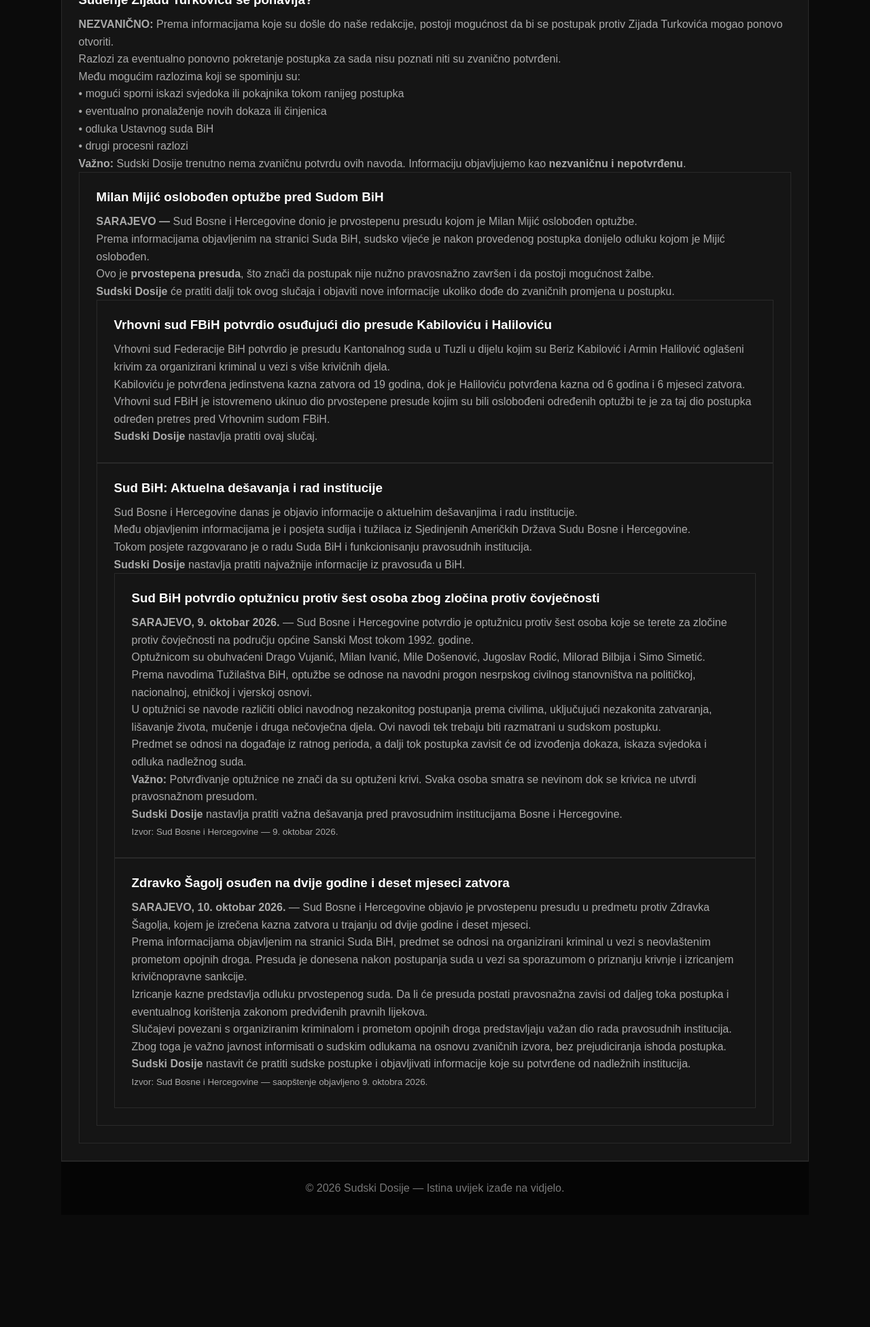
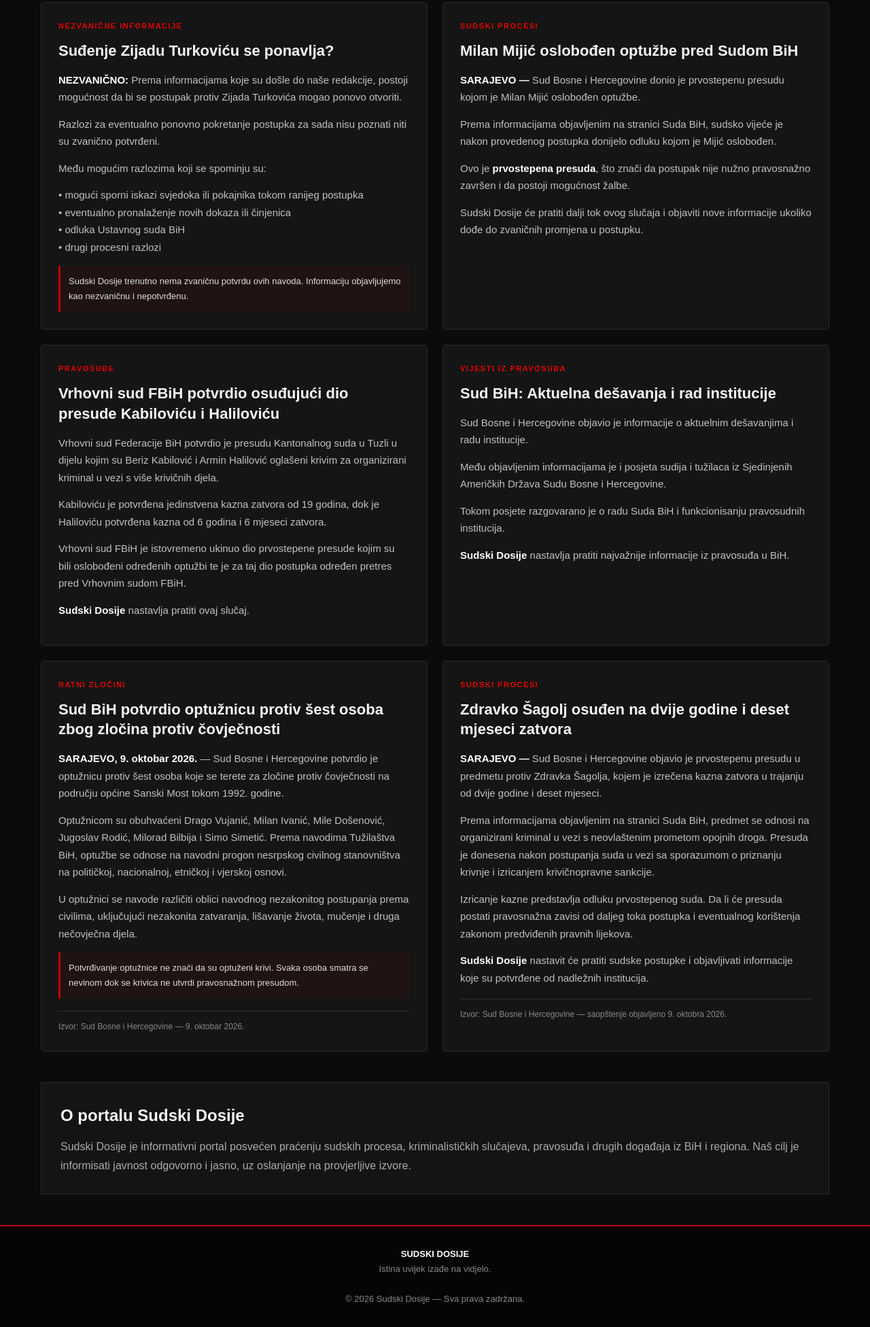
Before and after one commit to SudskiDosije/SudskiDosije.github.io, a plain HTML site: page index.html in a window 1280 px wide. Shown: the part 681-2633 px from the top of the page at 68% size. Before the commit the page ends 2518 px from the top, so only its background shows below. Drawn offline with Linux system fonts and the light colour scheme.

Commit message:
Refactor index.html for improved layout and styling
Updated the HTML structure and styling for better readability and organization, including changes to the header, navigation, hero section, and main content.

```diff
--- a/index.html
+++ b/index.html
@@ -3,7 +3,7 @@
 <head>
 <meta charset="UTF-8">
 <meta name="viewport" content="width=device-width, initial-scale=1.0">
-    <title>Sudski Dosije</title>
+<title>Sudski Dosije | Vijesti i sudski procesi</title>
 
 <style>
 * {
@@ -14,22 +14,30 @@
 
 body {
     font-family: Arial, sans-serif;
-            background: #0b0b0b;
-            color: white;
+    background: #0b0b0d;
+    color: #f5f5f5;
+    line-height: 1.7;
 }
 
 header {
     background: #111;
     border-bottom: 3px solid #c40000;
-            padding: 20px 7%;
+}
+
+.top {
+    max-width: 1200px;
+    margin: auto;
+    padding: 24px 20px;
     display: flex;
+    justify-content: space-between;
     align-items: center;
-            justify-content: space-between;
+    flex-wrap: wrap;
+    gap: 20px;
 }
 
 .logo {
     font-size: 30px;
-            font-weight: bold;
+    font-weight: 900;
     letter-spacing: 2px;
 }
 
@@ -37,30 +45,62 @@
     color: #d00000;
 }
 
+.tagline {
+    color: #999;
+    font-size: 12px;
+    letter-spacing: 2px;
+}
+
+nav {
+    background: #191919;
+    border-top: 1px solid #292929;
+}
+
+.nav-inner {
+    max-width: 1200px;
+    margin: auto;
+    padding: 13px 20px;
+    display: flex;
+    gap: 30px;
+    flex-wrap: wrap;
+}
+
 nav a {
-            color: white;
+    color: #ddd;
     text-decoration: none;
-            margin-left: 25px;
+    font-size: 14px;
     font-weight: bold;
 }
 
 nav a:hover {
-            color: #d00000;
+    color: #e00000;
 }
 
 .hero {
-            min-height: 420px;
-            padding: 90px 7%;
-            display: flex;
-            align-items: center;
-            background:
-                linear-gradient(rgba(0,0,0,.75), rgba(0,0,0,.9)),
-                #191919;
+    background: linear-gradient(110deg, #171717, #090909);
+    border-bottom: 1px solid #292929;
+    padding: 65px 20px;
+}
+
+.hero-inner {
+    max-width: 1200px;
+    margin: auto;
+}
+
+.label {
+    display: inline-block;
+    background: #c40000;
+    padding: 5px 12px;
+    font-size: 11px;
+    font-weight: bold;
+    letter-spacing: 1px;
+    margin-bottom: 18px;
 }
 
 .hero h1 {
-            font-size: 55px;
-            max-width: 750px;
+    font-size: clamp(35px, 6vw, 62px);
+    line-height: 1.12;
+    max-width: 850px;
     margin-bottom: 20px;
 }
 
@@ -69,78 +109,133 @@
 }
 
 .hero p {
-            font-size: 20px;
-            color: #ccc;
+    color: #bbb;
     max-width: 650px;
-            margin-bottom: 30px;
+    font-size: 17px;
 }
 
-        .button {
-            display: inline-block;
-            background: #c40000;
-            color: white;
-            padding: 14px 25px;
-            text-decoration: none;
-            font-weight: bold;
+.main {
+    max-width: 1200px;
+    margin: auto;
+    padding: 45px 20px;
 }
 
-        .section {
-            padding: 50px 7%;
+.section-title {
+    font-size: 27px;
+    border-left: 5px solid #c40000;
+    padding-left: 15px;
+    margin-bottom: 25px;
 }
 
-        .section h2 {
-            font-size: 32px;
-            border-left: 5px solid #c40000;
-            padding-left: 15px;
-            margin-bottom: 30px;
-        }
-
-        .cards {
+.news-grid {
     display: grid;
-            grid-template-columns: repeat(3, 1fr);
-            gap: 20px;
+    grid-template-columns: repeat(2, 1fr);
+    gap: 22px;
 }
 
 .card {
     background: #151515;
+    border: 1px solid #292929;
     padding: 25px;
+    border-radius: 5px;
+    transition: border-color .2s;
+}
+
+.card:hover {
+    border-color: #a90000;
+}
+
+.category {
+    color: #e00000;
+    font-size: 11px;
+    font-weight: bold;
+    letter-spacing: 1.5px;
+    text-transform: uppercase;
+    margin-bottom: 12px;
+}
+
+.card h2 {
+    font-size: 22px;
+    line-height: 1.35;
+    margin-bottom: 15px;
+}
+
+.card p {
+    color: #c0c0c0;
+    font-size: 15px;
+    margin-bottom: 14px;
+}
+
+.card strong {
+    color: #fff;
+}
+
+.source {
+    border-top: 1px solid #303030;
+    padding-top: 12px;
+    margin-top: 18px;
+    color: #888;
+    font-size: 12px;
+}
+
+.notice {
+    background: #201313;
+    border-left: 3px solid #c40000;
+    padding: 12px;
+    color: #ddd;
+    font-size: 13px;
+    margin-top: 15px;
+}
+
+.about {
+    margin-top: 45px;
+    background: #141414;
+    padding: 28px;
     border: 1px solid #292929;
 }
 
-        .card h3 {
+.about h2 {
     margin-bottom: 12px;
 }
 
-        .card p {
+.about p {
     color: #aaa;
-            line-height: 1.6;
 }
 
 footer {
     background: #050505;
+    border-top: 2px solid #c40000;
+    padding: 30px 20px;
     text-align: center;
-            padding: 30px;
-            color: #777;
-            border-top: 1px solid #222;
+    color: #888;
+    font-size: 13px;
 }
 
-        @media (max-width: 800px) {
-            header {
-                flex-direction: column;
-                gap: 20px;
+footer strong {
+    color: white;
 }
 
-            nav a {
-                margin: 0 7px;
-                font-size: 14px;
+@media(max-width: 750px) {
+    .top {
+        justify-content: center;
+        text-align: center;
     }
 
-            .hero h1 {
-                font-size: 38px;
+    .nav-inner {
+        justify-content: center;
+        gap: 15px;
     }
 
-            .cards {
+    .news-grid {
         grid-template-columns: 1fr;
+    }
+
+    .hero {
+        padding: 45px 20px;
+    }
+
+    .card {
+        padding: 20px;
     }
 }
 </style>
@@ -149,180 +244,250 @@
 <body>
 
 <header>
-    <div class="logo">
-        SUDSKI <span>DOSIJE</span>
+    <div class="top">
+        <div>
+            <div class="logo">SUDSKI <span>DOSIJE</span></div>
+            <div class="tagline">ISTINA UVIJEK IZAĐE NA VIDJELO</div>
+        </div>
     </div>
 
     <nav>
-        <a href="#">Početna</a>
-        <a href="#">Vijesti</a>
-        <a href="#">Sudski procesi</a>
-        <a href="#">Kriminal</a>
-        <a href="#">Zanimljivosti</a>
+        <div class="nav-inner">
+            <a href="#">POČETNA</a>
+            <a href="#najnovije">NAJNOVIJE VIJESTI</a>
+            <a href="#sudski-procesi">SUDSKI PROCESI</a>
+            <a href="#kriminal">KRIMINAL</a>
+            <a href="#o-nama">O NAMA</a>
+        </div>
     </nav>
 </header>
 
 <section class="hero">
-    <div>
-        <h1>ISTINA UVIJEK <span>IZAĐE NA VIDJELO</span></h1>
-
+    <div class="hero-inner">
+        <div class="label">INFORMATIVNI PORTAL</div>
+        <h1>ISTINA UVIJEK <span>IZAĐE NA VIDJELO.</span></h1>
         <p>
-            Najnovije vijesti, sudski procesi, kriminalistički slučajevi
-            i zanimljive priče iz BiH i regiona.
+            Pratimo sudske procese, kriminalističke slučajeve,
+            pravosuđe i najvažnije događaje iz Bosne i Hercegovine
+            i regiona.
         </p>
-
-        <a href="#najnovije" class="button">NAJNOVIJE VIJESTI</a>
     </div>
 </section>
 
-<section class="section" id="najnovije">
-    <h2>Najnovije objave</h2>
+<main class="main" id="najnovije">
 
-    <div class="card" style="grid-column: 1 / -1;">
+    <h2 class="section-title">Najnovije vijesti</h2>
 
-    <h3>Suđenje Zijadu Turkoviću se ponavlja?</h3>
+    <div class="news-grid">
+
+        <article class="card" id="kriminal">
+            <div class="category">Nezvanične informacije</div>
+            <h2>Suđenje Zijadu Turkoviću se ponavlja?</h2>
 
             <p>
-        <strong>NEZVANIČNO:</strong> Prema informacijama koje su došle do naše redakcije,
-        postoji mogućnost da bi se postupak protiv Zijada Turkovića mogao ponovo otvoriti.
+                <strong>NEZVANIČNO:</strong> Prema informacijama koje su
+                došle do naše redakcije, postoji mogućnost da bi se
+                postupak protiv Zijada Turkovića mogao ponovo otvoriti.
             </p>
 
             <p>
-        Razlozi za eventualno ponovno pokretanje postupka za sada nisu poznati
-        niti su zvanično potvrđeni.
+                Razlozi za eventualno ponovno pokretanje postupka
+                za sada nisu poznati niti su zvanično potvrđeni.
             </p>
 
             <p>Među mogućim razlozima koji se spominju su:</p>
 
             <p>
-        • mogući sporni iskazi svjedoka ili pokajnika tokom ranijeg postupka<br>
+                • mogući sporni iskazi svjedoka ili pokajnika tokom
+                ranijeg postupka<br>
                 • eventualno pronalaženje novih dokaza ili činjenica<br>
                 • odluka Ustavnog suda BiH<br>
                 • drugi procesni razlozi
             </p>
 
-    <p>
-        <strong>Važno:</strong> Sudski Dosije trenutno nema zvaničnu potvrdu ovih navoda.
-        Informaciju objavljujemo kao <strong>nezvaničnu i nepotvrđenu</strong>.
-    </p>
-<div class="card" style="grid-column: 1 / -1;">
+            <div class="notice">
+                Sudski Dosije trenutno nema zvaničnu potvrdu ovih navoda.
+                Informaciju objavljujemo kao nezvaničnu i nepotvrđenu.
+            </div>
+        </article>
 
-    <h3>Milan Mijić oslobođen optužbe pred Sudom BiH</h3>
+        <article class="card" id="sudski-procesi">
+            <div class="category">Sudski procesi</div>
+            <h2>Milan Mijić oslobođen optužbe pred Sudom BiH</h2>
 
             <p>
-        <strong>SARAJEVO —</strong> Sud Bosne i Hercegovine donio je prvostepenu
-        presudu kojom je Milan Mijić oslobođen optužbe.
+                <strong>SARAJEVO —</strong> Sud Bosne i Hercegovine
+                donio je prvostepenu presudu kojom je Milan Mijić
+                oslobođen optužbe.
             </p>
 
             <p>
-        Prema informacijama objavljenim na stranici Suda BiH, sudsko vijeće je
-        nakon provedenog postupka donijelo odluku kojom je Mijić oslobođen.
+                Prema informacijama objavljenim na stranici Suda BiH,
+                sudsko vijeće je nakon provedenog postupka donijelo
+                odluku kojom je Mijić oslobođen.
             </p>
 
             <p>
-        Ovo je <strong>prvostepena presuda</strong>, što znači da postupak nije
-        nužno pravosnažno završen i da postoji mogućnost žalbe.
+                Ovo je <strong>prvostepena presuda</strong>, što znači
+                da postupak nije nužno pravosnažno završen i da postoji
+                mogućnost žalbe.
             </p>
 
             <p>
-        <strong>Sudski Dosije</strong> će pratiti dalji tok ovog slučaja i objaviti
-        nove informacije ukoliko dođe do zvaničnih promjena u postupku.
+                Sudski Dosije će pratiti dalji tok ovog slučaja i
+                objaviti nove informacije ukoliko dođe do zvaničnih
+                promjena u postupku.
             </p>
-<div class="card" style="grid-column: 1 / -1;">
+        </article>
 
-    <h3>Vrhovni sud FBiH potvrdio osuđujući dio presude Kabiloviću i Haliloviću</h3>
+        <article class="card">
+            <div class="category">Pravosuđe</div>
+            <h2>Vrhovni sud FBiH potvrdio osuđujući dio presude Kabiloviću i Haliloviću</h2>
 
             <p>
-        Vrhovni sud Federacije BiH potvrdio je presudu Kantonalnog suda u Tuzli
-        u dijelu kojim su Beriz Kabilović i Armin Halilović oglašeni krivim
-        za organizirani kriminal u vezi s više krivičnih djela.
+                Vrhovni sud Federacije BiH potvrdio je presudu
+                Kantonalnog suda u Tuzli u dijelu kojim su Beriz
+                Kabilović i Armin Halilović oglašeni krivim za
+                organizirani kriminal u vezi s više krivičnih djela.
             </p>
 
             <p>
-        Kabiloviću je potvrđena jedinstvena kazna zatvora od 19 godina,
-        dok je Haliloviću potvrđena kazna od 6 godina i 6 mjeseci zatvora.
+                Kabiloviću je potvrđena jedinstvena kazna zatvora
+                od 19 godina, dok je Haliloviću potvrđena kazna
+                od 6 godina i 6 mjeseci zatvora.
             </p>
 
             <p>
-        Vrhovni sud FBiH je istovremeno ukinuo dio prvostepene presude
-        kojim su bili oslobođeni određenih optužbi te je za taj dio
-        postupka određen pretres pred Vrhovnim sudom FBiH.
+                Vrhovni sud FBiH je istovremeno ukinuo dio prvostepene
+                presude kojim su bili oslobođeni određenih optužbi te
+                je za taj dio postupka određen pretres pred Vrhovnim
+                sudom FBiH.
+            </p>
+
+            <p><strong>Sudski Dosije</strong> nastavlja pratiti ovaj slučaj.</p>
+        </article>
+
+        <article class="card">
+            <div class="category">Vijesti iz pravosuđa</div>
+            <h2>Sud BiH: Aktuelna dešavanja i rad institucije</h2>
+
+            <p>
+                Sud Bosne i Hercegovine objavio je informacije o
+                aktuelnim dešavanjima i radu institucije.
             </p>
 
             <p>
-        <strong>Sudski Dosije</strong> nastavlja pratiti ovaj slučaj.
+                Među objavljenim informacijama je i posjeta sudija
+                i tužilaca iz Sjedinjenih Američkih Država
+                Sudu Bosne i Hercegovine.
             </p>
+
+            <p>
+                Tokom posjete razgovarano je o radu Suda BiH
+                i funkcionisanju pravosudnih institucija.
+            </p>
+
+            <p>
+                <strong>Sudski Dosije</strong> nastavlja pratiti
+                najvažnije informacije iz pravosuđa u BiH.
+            </p>
+        </article>
+
+        <article class="card">
+            <div class="category">Ratni zločini</div>
+            <h2>Sud BiH potvrdio optužnicu protiv šest osoba zbog zločina protiv čovječnosti</h2>
+
+            <p>
+                <strong>SARAJEVO, 9. oktobar 2026.</strong> —
+                Sud Bosne i Hercegovine potvrdio je optužnicu protiv
+                šest osoba koje se terete za zločine protiv čovječnosti
+                na području općine Sanski Most tokom 1992. godine.
+            </p>
+
+            <p>
+                Optužnicom su obuhvaćeni Drago Vujanić, Milan Ivanić,
+                Mile Došenović, Jugoslav Rodić, Milorad Bilbija i
+                Simo Simetić. Prema navodima Tužilaštva BiH, optužbe
+                se odnose na navodni progon nesrpskog civilnog
+                stanovništva na političkoj, nacionalnoj, etničkoj
+                i vjerskoj osnovi.
+            </p>
+
+            <p>
+                U optužnici se navode različiti oblici navodnog
+                nezakonitog postupanja prema civilima, uključujući
+                nezakonita zatvaranja, lišavanje života, mučenje
+                i druga nečovječna djela.
+            </p>
+
+            <div class="notice">
+                Potvrđivanje optužnice ne znači da su optuženi krivi.
+                Svaka osoba smatra se nevinom dok se krivica ne
+                utvrdi pravosnažnom presudom.
+            </div>
+
+            <div class="source">
+                Izvor: Sud Bosne i Hercegovine — 9. oktobar 2026.
+            </div>
+        </article>
+
+        <article class="card">
+            <div class="category">Sudski procesi</div>
+            <h2>Zdravko Šagolj osuđen na dvije godine i deset mjeseci zatvora</h2>
+
+            <p>
+                <strong>SARAJEVO —</strong> Sud Bosne i Hercegovine
+                objavio je prvostepenu presudu u predmetu protiv
+                Zdravka Šagolja, kojem je izrečena kazna zatvora
+                u trajanju od dvije godine i deset mjeseci.
+            </p>
+
+            <p>
+                Prema informacijama objavljenim na stranici Suda BiH,
+                predmet se odnosi na organizirani kriminal u vezi s
+                neovlaštenim prometom opojnih droga. Presuda je
+                donesena nakon postupanja suda u vezi sa sporazumom
+                o priznanju krivnje i izricanjem krivičnopravne sankcije.
+            </p>
+
+            <p>
+                Izricanje kazne predstavlja odluku prvostepenog suda.
+                Da li će presuda postati pravosnažna zavisi od daljeg
+                toka postupka i eventualnog korištenja zakonom
+                predviđenih pravnih lijekova.
+            </p>
+
+            <p>
+                <strong>Sudski Dosije</strong> nastavit će pratiti
+                sudske postupke i objavljivati informacije koje su
+                potvrđene od nadležnih institucija.
+            </p>
+
+            <div class="source">
+                Izvor: Sud Bosne i Hercegovine — saopštenje objavljeno
+                9. oktobra 2026.
+            </div>
+        </article>
 
     </div>
 
+    <section class="about" id="o-nama">
+        <h2>O portalu Sudski Dosije</h2>
+        <p>
+            Sudski Dosije je informativni portal posvećen praćenju
+            sudskih procesa, kriminalističkih slučajeva, pravosuđa
+            i drugih događaja iz BiH i regiona.
+            Naš cilj je informisati javnost odgovorno i jasno,
+            uz oslanjanje na provjerljive izvore.
+        </p>
+    </section>
 
-<div class="card" style="grid-column: 1 / -1;">
-
-    <h3>Sud BiH: Aktuelna dešavanja i rad institucije</h3>
-
-    <p>
-        Sud Bosne i Hercegovine danas je objavio informacije o aktuelnim
-        dešavanjima i radu institucije.
-    </p>
-
-    <p>
-        Među objavljenim informacijama je i posjeta sudija i tužilaca
-        iz Sjedinjenih Američkih Država Sudu Bosne i Hercegovine.
-    </p>
-
-    <p>
-        Tokom posjete razgovarano je o radu Suda BiH i funkcionisanju
-        pravosudnih institucija.
-    </p>
-
-    <p>
-        <strong>Sudski Dosije</strong> nastavlja pratiti najvažnije
-        informacije iz pravosuđa u BiH.
-    </p>
-<div class="card" style="grid-column: 1 / -1; width: 100%;">
-
-    <h3>Sud BiH potvrdio optužnicu protiv šest osoba zbog zločina protiv čovječnosti</h3>
-
-    <p><strong>SARAJEVO, 9. oktobar 2026.</strong> — Sud Bosne i Hercegovine potvrdio je optužnicu protiv šest osoba koje se terete za zločine protiv čovječnosti na području općine Sanski Most tokom 1992. godine.</p>
-
-    <p>Optužnicom su obuhvaćeni Drago Vujanić, Milan Ivanić, Mile Došenović, Jugoslav Rodić, Milorad Bilbija i Simo Simetić. Prema navodima Tužilaštva BiH, optužbe se odnose na navodni progon nesrpskog civilnog stanovništva na političkoj, nacionalnoj, etničkoj i vjerskoj osnovi.</p>
-
-    <p>U optužnici se navode različiti oblici navodnog nezakonitog postupanja prema civilima, uključujući nezakonita zatvaranja, lišavanje života, mučenje i druga nečovječna djela. Ovi navodi tek trebaju biti razmatrani u sudskom postupku.</p>
-
-    <p>Predmet se odnosi na događaje iz ratnog perioda, a dalji tok postupka zavisit će od izvođenja dokaza, iskaza svjedoka i odluka nadležnog suda.</p>
-
-    <p><strong>Važno:</strong> Potvrđivanje optužnice ne znači da su optuženi krivi. Svaka osoba smatra se nevinom dok se krivica ne utvrdi pravosnažnom presudom.</p>
-
-    <p><strong>Sudski Dosije</strong> nastavlja pratiti važna dešavanja pred pravosudnim institucijama Bosne i Hercegovine.</p>
-
-    <p><small>Izvor: Sud Bosne i Hercegovine — 9. oktobar 2026.</small></p>
-
-</div>
-
-
-<div class="card" style="grid-column: 1 / -1; width: 100%;">
-
-    <h3>Zdravko Šagolj osuđen na dvije godine i deset mjeseci zatvora</h3>
-
-    <p><strong>SARAJEVO, 10. oktobar 2026.</strong> — Sud Bosne i Hercegovine objavio je prvostepenu presudu u predmetu protiv Zdravka Šagolja, kojem je izrečena kazna zatvora u trajanju od dvije godine i deset mjeseci.</p>
-
-    <p>Prema informacijama objavljenim na stranici Suda BiH, predmet se odnosi na organizirani kriminal u vezi s neovlaštenim prometom opojnih droga. Presuda je donesena nakon postupanja suda u vezi sa sporazumom o priznanju krivnje i izricanjem krivičnopravne sankcije.</p>
-
-    <p>Izricanje kazne predstavlja odluku prvostepenog suda. Da li će presuda postati pravosnažna zavisi od daljeg toka postupka i eventualnog korištenja zakonom predviđenih pravnih lijekova.</p>
-
-    <p>Slučajevi povezani s organiziranim kriminalom i prometom opojnih droga predstavljaju važan dio rada pravosudnih institucija. Zbog toga je važno javnost informisati o sudskim odlukama na osnovu zvaničnih izvora, bez prejudiciranja ishoda postupka.</p>
-
-    <p><strong>Sudski Dosije</strong> nastavit će pratiti sudske postupke i objavljivati informacije koje su potvrđene od nadležnih institucija.</p>
-
-    <p><small>Izvor: Sud Bosne i Hercegovine — saopštenje objavljeno 9. oktobra 2026.</small></p>
-
-</div>
-</div>
-</div>
-</div>
+</main>
 
 <footer>
-    © 2026 Sudski Dosije — Istina uvijek izađe na vidjelo.
+    <strong>SUDSKI DOSIJE</strong><br>
+    Istina uvijek izađe na vidjelo.<br><br>
+    © 2026 Sudski Dosije — Sva prava zadržana.
 </footer>
 
 </body>
```
Lines whose indentation alone changed are shown as unchanged.
